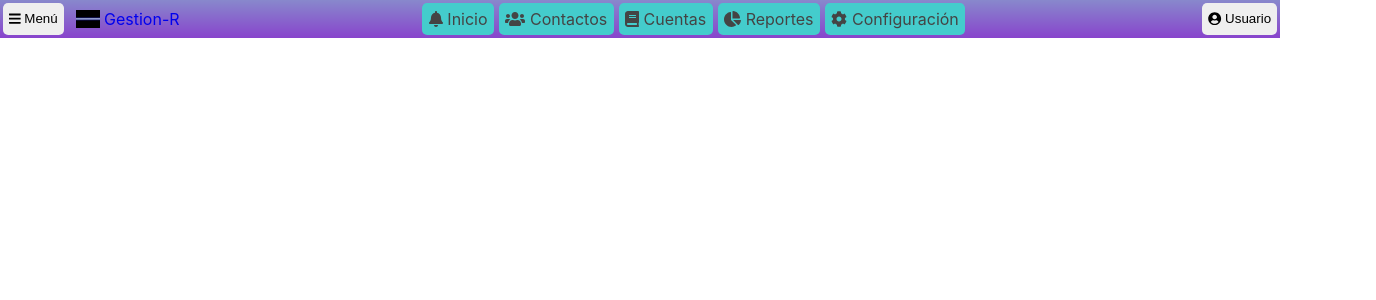
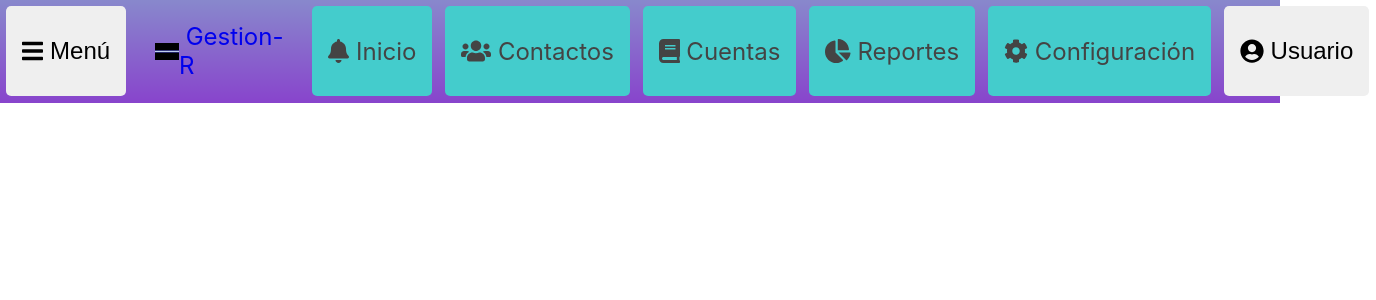
Before and after one commit to gestionar/demogestionar, a React (Create React App) app: page / in a window 1280 px wide. Shown: the top 300 px of the page, 1376 px wide, since content can reach past the window. Built offline with nearby package versions, Linux system fonts and the light colour scheme.

Commit message:
ancho botones header

```diff
--- a/src/App.css
+++ b/src/App.css
@@ -19,11 +19,12 @@
 }
 
 .App-hea-btn {
+  font-size: 3vh;
   display: flex;
   align-items: center;
   border-radius: .4vw;
-  padding: .8vh;
-  margin: .2vw;
+  padding: 2vh;
+  margin: .5vw;
   text-decoration: none;
 }
 
@@ -46,7 +47,7 @@ button {
   }
 }
 
-@media (max-width: 900px) {
+@media (max-width: 1000px) {
   .btn-txt {
     display: none;
   }
```
